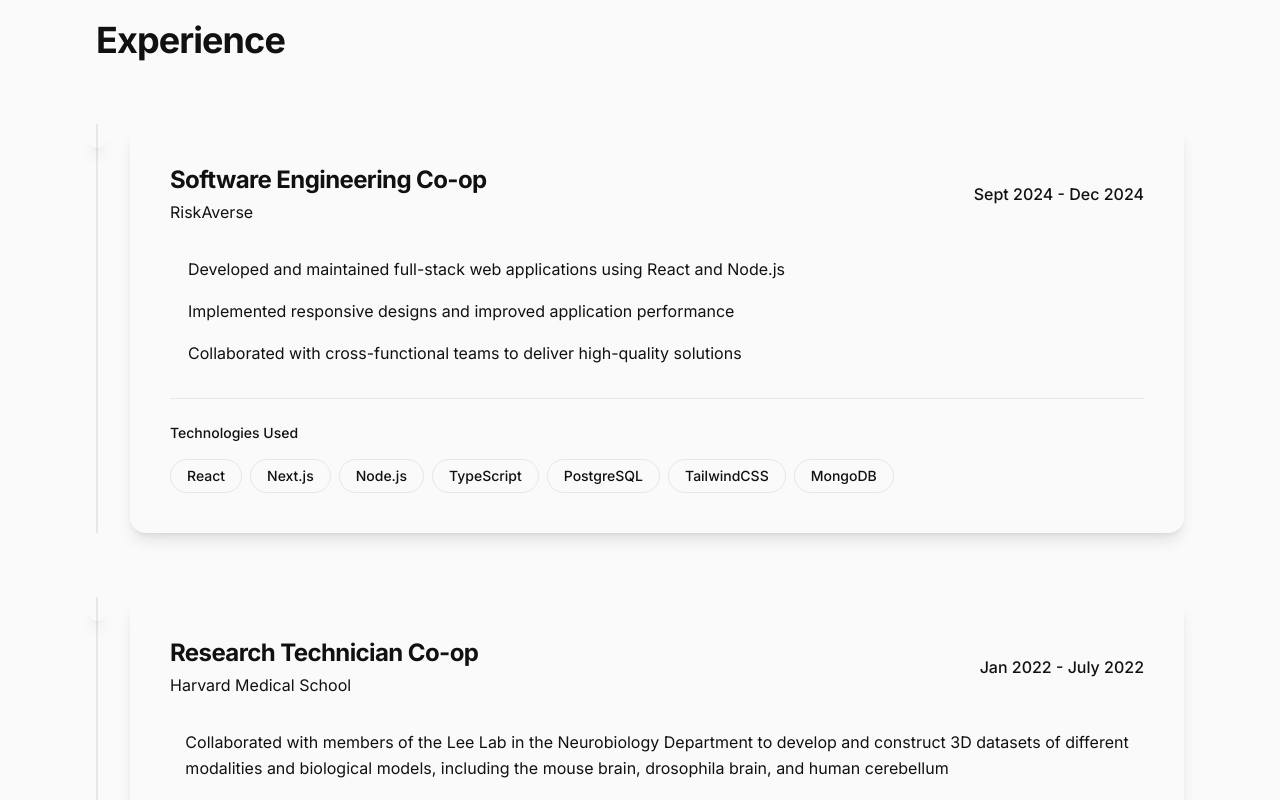
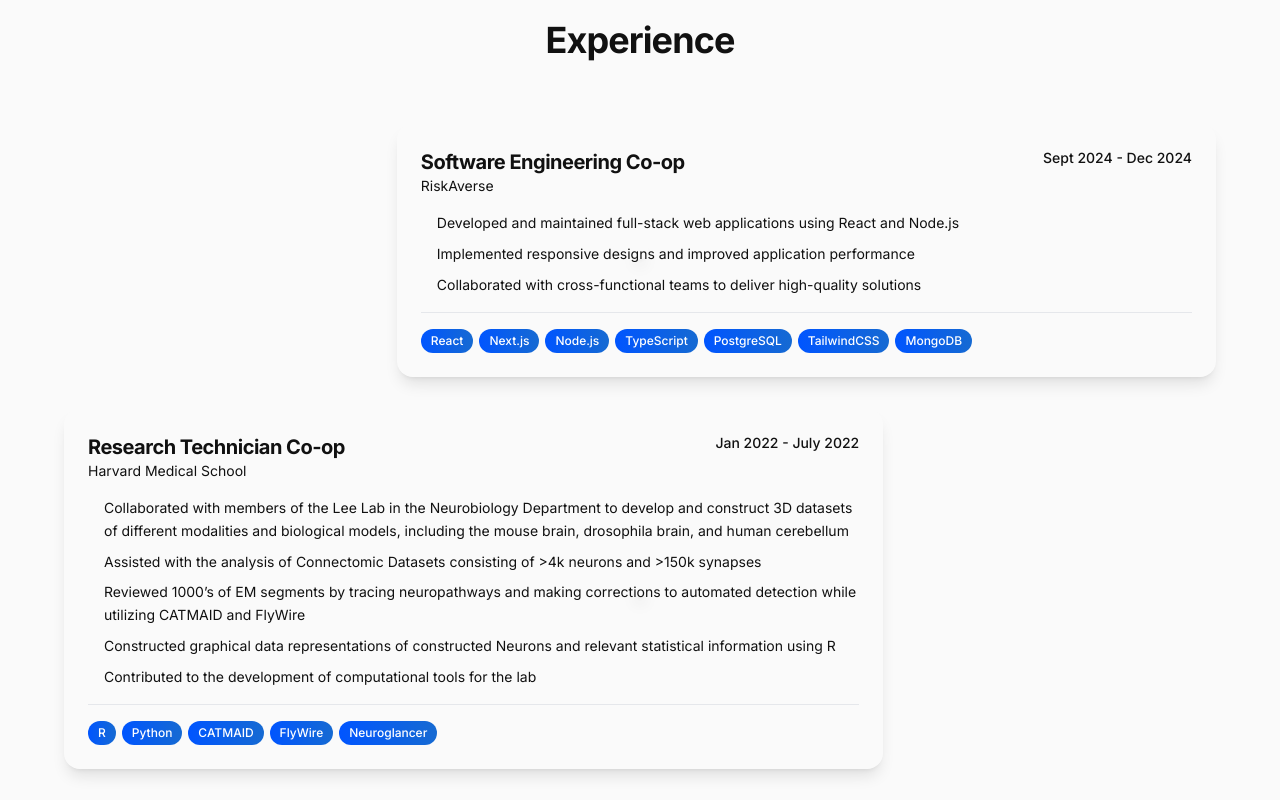
Before and after one commit to nicholasb4711/portfolio, a Next.js app: page / in a window 1280 px wide. Shown: the part 1380-2180 px from the top of the page. Built offline with nearby package versions, Linux system fonts and the light colour scheme; no server answers.

Commit message:
UI updates

```diff
--- a/src/app/globals.css
+++ b/src/app/globals.css
@@ -57,6 +57,12 @@
 
 .gradient-button {
   background: linear-gradient(to right, var(--primary), #60a5fa);
+  color: white;
+  border: none;
+}
+
+.gradient-button-sm {
+  background: linear-gradient(to right, var(--primary), #166ad2);
   color: white;
   border: none;
 }
@@ -132,3 +138,9 @@
   stroke: var(--foreground);
   opacity: 0.7;
 }
+
+.gpu-accelerated {
+  transform: translateZ(0);
+  backface-visibility: hidden;
+  perspective: 1000px;
+}
--- a/src/components/Experience.tsx
+++ b/src/components/Experience.tsx
@@ -7,46 +7,87 @@
 export default function Experience() {
   return (
     <section id="experience" className="py-32 bg-background">
-      <div className="max-w-6xl mx-auto px-4 sm:px-6 lg:px-8">
+      <div className="max-w-7xl mx-auto px-4 sm:px-6 lg:px-8">
         <FadeIn>
-          <h2 className="text-4xl font-bold mb-16 text-foreground tracking-tight">
+          <h2 className="text-4xl font-bold mb-16 text-foreground tracking-tight text-center">
             Experience
           </h2>
         </FadeIn>
 
-        <div className="space-y-16">
+        <div className="relative">
+          {/* Main timeline line */}
+          <div className="absolute left-1/2 transform -translate-x-1/2 h-full w-0.5 bg-foreground/20 z-0" />
+
+          <div className="space-y-8">
             {experiences.map((exp, index) => (
-            <SlideIn key={index} delay={index * 0.2} direction={index % 2 === 0 ? 'left' : 'right'}>
-              <div className="relative pl-8 border-l-2 border-primary/20 hover:border-primary transition-colors">
-                <div className="absolute w-4 h-4 bg-primary rounded-full -left-[9px] top-2 shadow-lg" />
+              <SlideIn
+                key={index}
+                delay={index * 0.3}
+                direction={index % 2 === 0 ? 'left' : 'right'}
+              >
+                <div className={`relative flex items-center justify-center min-h-[2rem] ${
+                  index % 2 === 0 ? 'lg:justify-end' : 'lg:justify-start'
+                }`}>
+                  {/* Timeline connector */}
+                  <div
+                    className={`hidden lg:block absolute top-1/2 -translate-y-1/2 z-10 ${
+                      index % 2 === 0
+                        ? 'right-[calc(50%-1rem)] left-auto w-[calc(50%-4rem)]'
+                        : 'left-[calc(50%-1rem)] right-auto w-[calc(50%-4rem)]'
+                    }`}
+                  >
+                    <div className={`h-[2px] w-full ${
+                      index % 2 === 0
+                        ? 'bg-gradient-to-l from-foreground/30 to-transparent'
+                        : 'bg-gradient-to-r from-foreground/30 to-transparent'
+                    }`} />
+                  </div>
 
-                <div className="bg-card text-card-foreground p-8 lg:p-10 rounded-2xl shadow-lg hover-card">
-                  <div className="flex flex-col lg:flex-row lg:items-center lg:justify-between mb-8">
+                  {/* Timeline dot with rings */}
+                  <div className="absolute left-1/2 transform -translate-x-1/2 flex items-center justify-center w-8 h-8 z-20">
+                    <div className="absolute w-6 h-6 bg-primary/10 rounded-full" />
+                    <div className="relative w-4 h-4 bg-primary rounded-full shadow-lg">
+                      <div className="absolute inset-0 bg-primary rounded-full animate-ping opacity-25" />
+                    </div>
+                  </div>
+
+                  {/* Content card */}
+                  <div className={`relative w-full lg:w-[calc(70%-2rem)] z-30 ${
+                    index % 2 === 0 ? 'lg:mr-8' : 'lg:ml-8'
+                  }`}>
+                    <div className="bg-card text-card-foreground p-6 rounded-2xl shadow-lg hover-card">
+                      <div className="flex flex-col mb-4">
+                        <div className="flex items-start justify-between">
                           <div>
-                      <h3 className="text-2xl font-bold tracking-tight">{exp.title}</h3>
-                      <p className="text-muted-foreground mt-1">{exp.company}</p>
+                            <h3 className="text-xl font-bold tracking-tight">{exp.title}</h3>
+                            <p className="text-muted-foreground text-sm">{exp.company}</p>
                           </div>
-                    <span className="text-primary mt-2 lg:mt-0 font-medium">
+                          <span className="text-primary text-sm font-medium whitespace-nowrap ml-4">
                             {exp.period}
                           </span>
                         </div>
+                      </div>
 
-                  <ul className="list-none space-y-4 mb-8">
+                      <ul className="list-none space-y-2 mb-4">
                         {exp.description.map((item, itemIndex) => (
-                      <li key={itemIndex} className="text-card-foreground/80 flex items-start text-base leading-relaxed">
-                        <span className="w-1.5 h-1.5 bg-primary rounded-full mr-3 mt-2.5"></span>
+                          <li key={itemIndex} className="text-card-foreground/80 flex items-start text-sm leading-relaxed pl-4 relative">
+                            {/* Bullet point */}
+                            <span className="absolute left-0 top-[0.6rem] w-1.5 h-1.5 bg-primary rounded-full" />
+
+                            {/* Description text */}
+                            <span className="flex-1">
                               {item}
+                            </span>
                           </li>
                         ))}
                       </ul>
 
-                  <div className="border-t border-border pt-6">
-                    <h4 className="text-sm font-medium text-muted-foreground mb-4">Technologies Used</h4>
-                    <div className="flex flex-wrap gap-2">
+                      <div className="border-t border-border pt-4">
+                        <div className="flex flex-wrap gap-1.5">
                           {exp.technologies.map((tech, techIndex) => (
                             <span
                               key={techIndex}
-                          className="px-4 py-1.5 bg-primary/10 text-primary border border-primary/20 rounded-full text-sm font-medium hover:bg-primary/20 transition-colors"
+                              className=" gradient-button-sm px-2.5 py-1 bg-accent/10 text-accent border border-accent/20 rounded-full text-xs font-medium hover:bg-accent/20 transition-colors"
                             >
                               {tech}
                             </span>
@@ -55,8 +96,10 @@
                       </div>
                     </div>
                   </div>
+                </div>
               </SlideIn>
             ))}
+          </div>
         </div>
       </div>
     </section>
--- a/src/components/animations/FadeIn.tsx
+++ b/src/components/animations/FadeIn.tsx
@@ -13,38 +13,31 @@
 export default function FadeIn({ children, delay = 0, direction = 'up', fullWidth = false }: FadeInProps) {
   const ref = useRef(null);
   const isInView = useInView(ref, {
-    once: false,
-    margin: "-100px",
-    amount: 0.3 // Controls how much of the element should be in view
+    once: true,
+    margin: "-50px",
+    amount: 0.1
   });
 
   const directionOffset = {
-    up: { y: 40 },
-    down: { y: -40 },
-    left: { x: 40 },
-    right: { x: -40 }
+    up: { y: 20 },
+    down: { y: -20 },
+    left: { x: 20 },
+    right: { x: -20 }
   };
 
   return (
     <motion.div
       ref={ref}
-      initial={{
-        opacity: 0,
-        ...directionOffset[direction]
+      whileInView={{
+        opacity: 1,
+        y: 0,
+        transition: {
+          duration: 0.4,
+          delay: delay
+        }
       }}
-      animate={isInView ? {
-        opacity: 1,
-        x: 0,
-        y: 0
-      } : {
-        opacity: 0,
-        ...directionOffset[direction]
-      }}
-      transition={{
-        duration: 0.7,
-        delay: isInView ? delay : 0,
-        ease: [0.21, 1.02, 0.73, 0.99]
-      }}
+      initial={{ opacity: 0, y: 20 }}
+      viewport={{ once: true, margin: "-50px" }}
       style={{ width: fullWidth ? '100%' : 'auto' }}
     >
       {children}
--- a/src/components/animations/ScaleIn.tsx
+++ b/src/components/animations/ScaleIn.tsx
@@ -11,7 +11,7 @@
 export default function ScaleIn({ children, delay = 0 }: ScaleInProps) {
   const ref = useRef(null);
   const isInView = useInView(ref, {
-    once: false,
+    once: true,
     margin: "-100px",
     amount: 0.3
   });
--- a/src/components/animations/SlideIn.tsx
+++ b/src/components/animations/SlideIn.tsx
@@ -12,28 +12,26 @@
 export default function SlideIn({ children, delay = 0, direction = 'left' }: SlideInProps) {
   const ref = useRef(null);
   const isInView = useInView(ref, {
-    once: false,
-    margin: "-100px",
-    amount: 0.3
+    once: true,
+    margin: "-50px",
+    amount: 0.1
   });
 
-  const xOffset = direction === 'left' ? -100 : 100;
+  const xOffset = direction === 'left' ? -50 : 50;
 
   return (
     <motion.div
       ref={ref}
+      className="will-change-[transform,opacity] gpu-accelerated"
       initial={{ opacity: 0, x: xOffset }}
-      animate={isInView ? {
-        opacity: 1,
-        x: 0
-      } : {
-        opacity: 0,
-        x: xOffset
+      animate={{
+        opacity: isInView ? 1 : 0,
+        x: isInView ? 0 : xOffset
       }}
       transition={{
-        duration: 0.8,
-        delay: isInView ? delay : 0,
-        ease: [0.21, 1.02, 0.73, 0.99]
+        duration: 0.4,
+        delay: delay,
+        ease: "easeOut"
       }}
     >
       {children}
--- a/tailwind.config.ts
+++ b/tailwind.config.ts
@@ -37,6 +37,9 @@
       borderColor: {
         DEFAULT: "var(--border)",
       },
+      willChange: {
+        'transform-opacity': 'transform, opacity',
+      }
     },
   },
   plugins: [],
```
Lines whose indentation alone changed are shown as unchanged.
